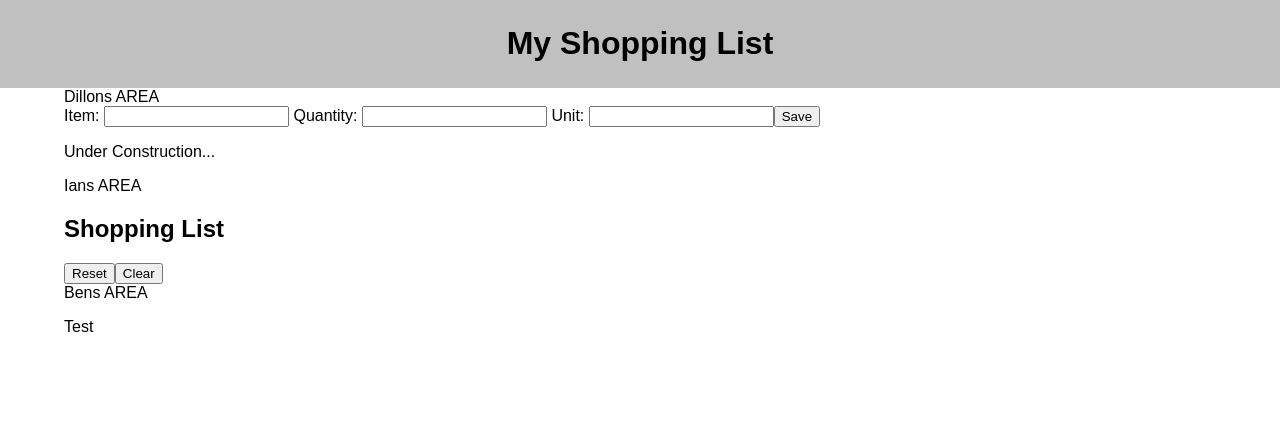
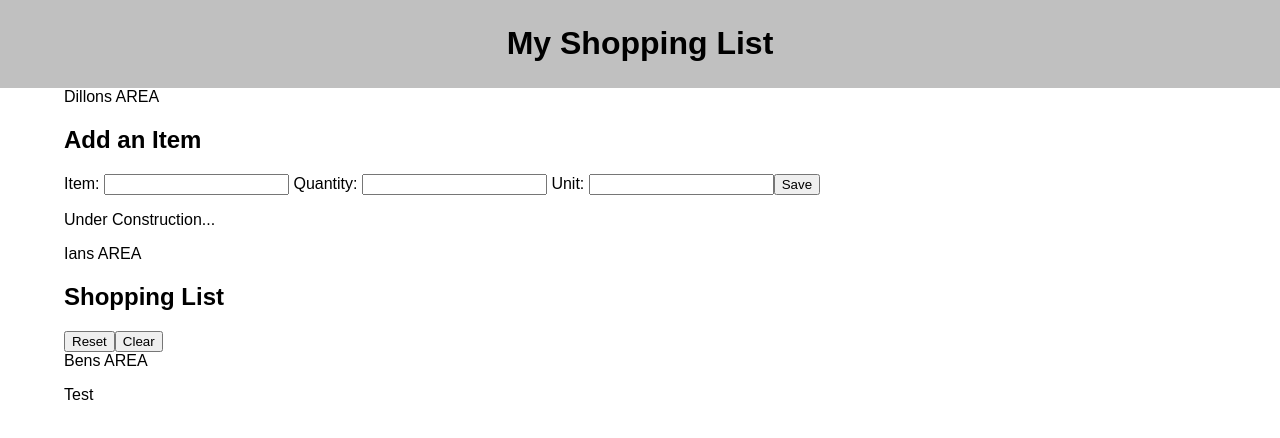
Before and after one commit to isford/group-fs-react-shopping-list, a React (Create React App) app: page / in a window 1280 px wide. Shown: the top 438 px of the page. Built offline with nearby package versions, Linux system fonts and the light colour scheme; no server answers.

Commit message:
POST working

```diff
--- a/src/components/App/App.jsx
+++ b/src/components/App/App.jsx
@@ -13,21 +13,21 @@ function App() {
 
     //Dillon's work area
     //This function is called by the ShoppingForm when the submit (Save) button is pressed
-    // const addItem = (newItem) => {
-    //     console.log('newItem: ', newItem);
+    const addItem = () => {
+        console.log('newItem: ', { name: newItemName, quantity: newQuantity, unit: newUnit });
 
-    //     //POST data here
-    //     axios.post( '/list', newItem )
-    //     .then( response => {
+        //POST data here
+        axios.post( '/list', { name: newItemName, quantity: newQuantity, unit: newUnit, purchase: false })
+        .then( response => {
 
-    //         //refresh item list? = talk to Ian and Ben what this is officially called
-    //         // getItems();
-    //     })
-    //     .catch( err => {
-    //         alert('Error adding item!');
-    //         console.log( err );
-    //     })
-    // }
+            //refresh item list? = talk to Ian and Ben what this is officially called
+            // getItems();
+        })
+        .catch( err => {
+            alert('Error adding item!');
+            console.log( err );
+        })
+    }
 
 
     //Ian's work area
@@ -36,8 +36,8 @@ function App() {
 
 
     //Ben's work area
-    let [shoppingList, setShoppingList] = useState('[]');
-    let [newItem, setNewItem] = useState('');
+    let [shoppingList, setShoppingList] = useState([]);
+    let [newItemName, setNewItemName] = useState('');
     let [newQuantity, setNewQuantity] = useState('');
     let [newUnit, setNewUnit] = useState('');
 
@@ -58,18 +58,6 @@ function App() {
     }
 
 
-    //POST
-    const addItem = () => {
-        axios.post('/list', {name: newItem, quantity: newQuantity, unit: newUnit})
-        .then(response => {
-            setNewItem('');
-            setNewQuantity('');
-            setNewUnit('');
-        }).catch(err => {
-            console.log('Error in post', err)
-        })
-    }
-
     return (
         <div className="App">
             <Header />
@@ -77,7 +65,15 @@ function App() {
 
 
                 <section>Dillons AREA</section>
-            <ShoppingForm addItem={addItem}/>
+            <ShoppingForm
+               newItemName={newItemName}
+               setNewItemName={setNewItemName}
+               newQuantity={newQuantity}
+               setNewQuantity={setNewQuantity}
+               newUnit={newUnit}
+               setNewUnit={setNewUnit}
+               addItem={addItem}
+                />
 
                 <p>Under Construction...</p>
 
@@ -85,7 +81,7 @@ function App() {
 
                 <ShoppingList />
                 <section>Bens AREA</section>
-                <ShoppingItems />
+                <ShoppingItems shoppingList={shoppingList}/>
 
 
             </main>
--- a/src/components/ShoppingForm/ShoppingForm.jsx
+++ b/src/components/ShoppingForm/ShoppingForm.jsx
@@ -1,16 +1,14 @@
 import React, { useState } from 'react';
 import PropTypes from 'prop-types';
 
-function ShoppingForm ({ addItem }) {
-
-    const [item, setItem] = useState({ name: '', quantity: '', unit: '', purchased: ''});
+function ShoppingForm ({newItemName, setNewItemName, newQuantity, setNewQuantity, newUnit, setNewUnit, addItem}) {
 
     //Called when the Save button is pressed
     const handleSubmit = (event) => {
         event.preventDefault();
-        console.log('in handleSubmit', item);
-        // ? This might change based on what the function is called in Ian's part
-        addItem(item);
+        console.log('in handleSubmit');
+
+        addItem();
         clearItemFields();
     }
 
@@ -18,20 +16,25 @@ function ShoppingForm ({ addItem }) {
     const clearItemFields = () => {
         console.log('in clearItemFields');
 
-        setItem({ name: '', quantity: '', unit: '', purchased: ''});
+        setNewItemName('');
+        setNewQuantity('');
+        setNewUnit('');
     }
 
     return (
         <>
         <form onSubmit={handleSubmit}>
+            <div>
+                <h2>Add an Item</h2>
+            </div>
             <label htmlFor="itemInput"> Item: </label>
-            <input type="text" id="itemInput"/>
+            <input type="text" id="itemInput" value={newItemName} onChange={(evt) => setNewItemName(evt.target.value)}/>
 
             <label htmlFor="quantityInput"> Quantity: </label>
-            <input type="text" id="quantityInput"/>
+            <input type="text" id="quantityInput" value={newQuantity} onChange={(evt) => setNewQuantity(evt.target.value)}/>
 
             <label htmlFor="unitInput"> Unit: </label>
-            <input type="text" id="unitInput"/>
+            <input type="text" id="unitInput" value={newUnit} onChange={(evt) => setNewUnit(evt.target.value)}/>
 
             <input type="submit" value="Save"/>
 
```
